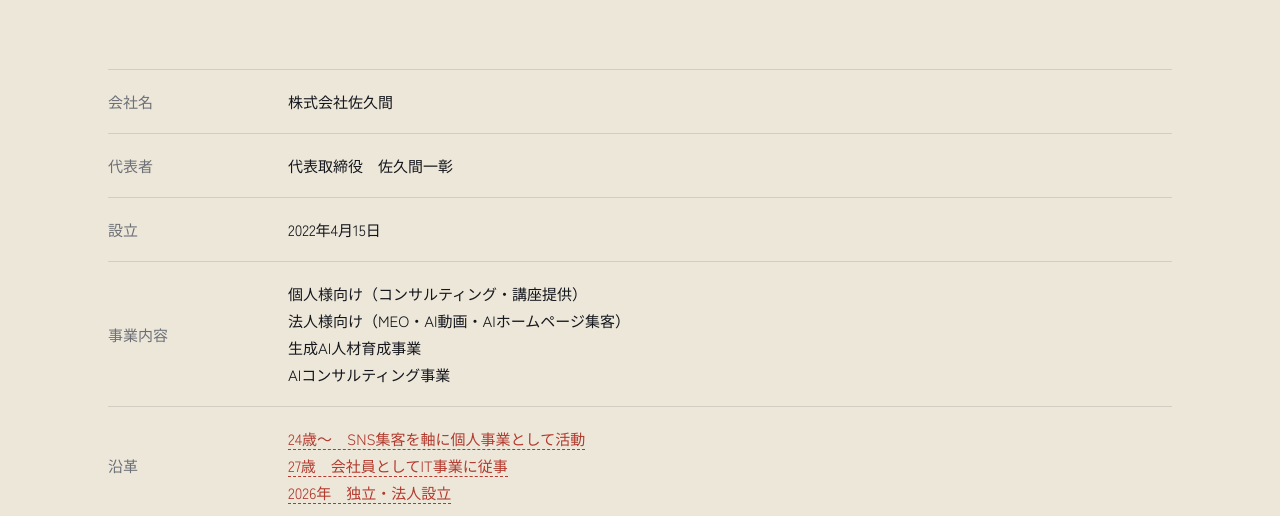
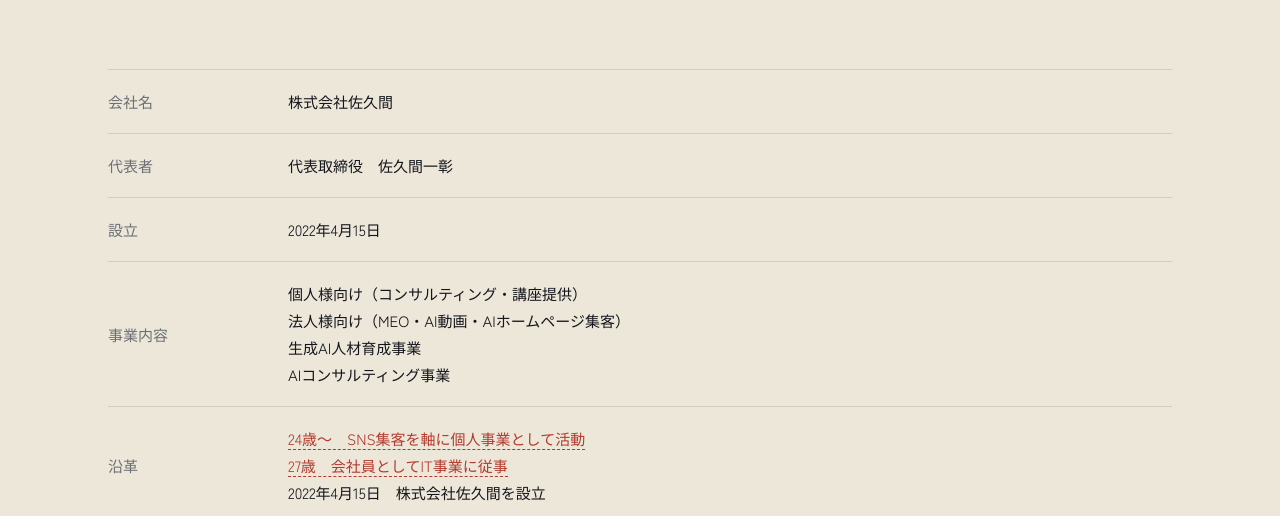
Before and after one commit to infokksakuma-ops/sakuma-ink-site, a plain HTML site: page company.html in a window 1280 px wide. Shown: the part 284-800 px from the top of the page. Drawn offline with nearby package versions, Linux system fonts and the light colour scheme; a web font is replaced by a local one.

Commit message:
会社概要の沿革を修正：2026年独立・法人設立（誤り）→2022年4月15日 株式会社佐久間を設立（本人確認済み）

```diff
--- a/company.html
+++ b/company.html
@@ -63,7 +63,7 @@
         <td style="padding:18px 0;">
           <span class="placeholder">24歳〜　SNS集客を軸に個人事業として活動</span><br>
           <span class="placeholder">27歳　会社員としてIT事業に従事</span><br>
-          <span class="placeholder">2026年　独立・法人設立</span>
+          2022年4月15日　株式会社佐久間を設立
         </td>
       </tr>
     </table>
```
